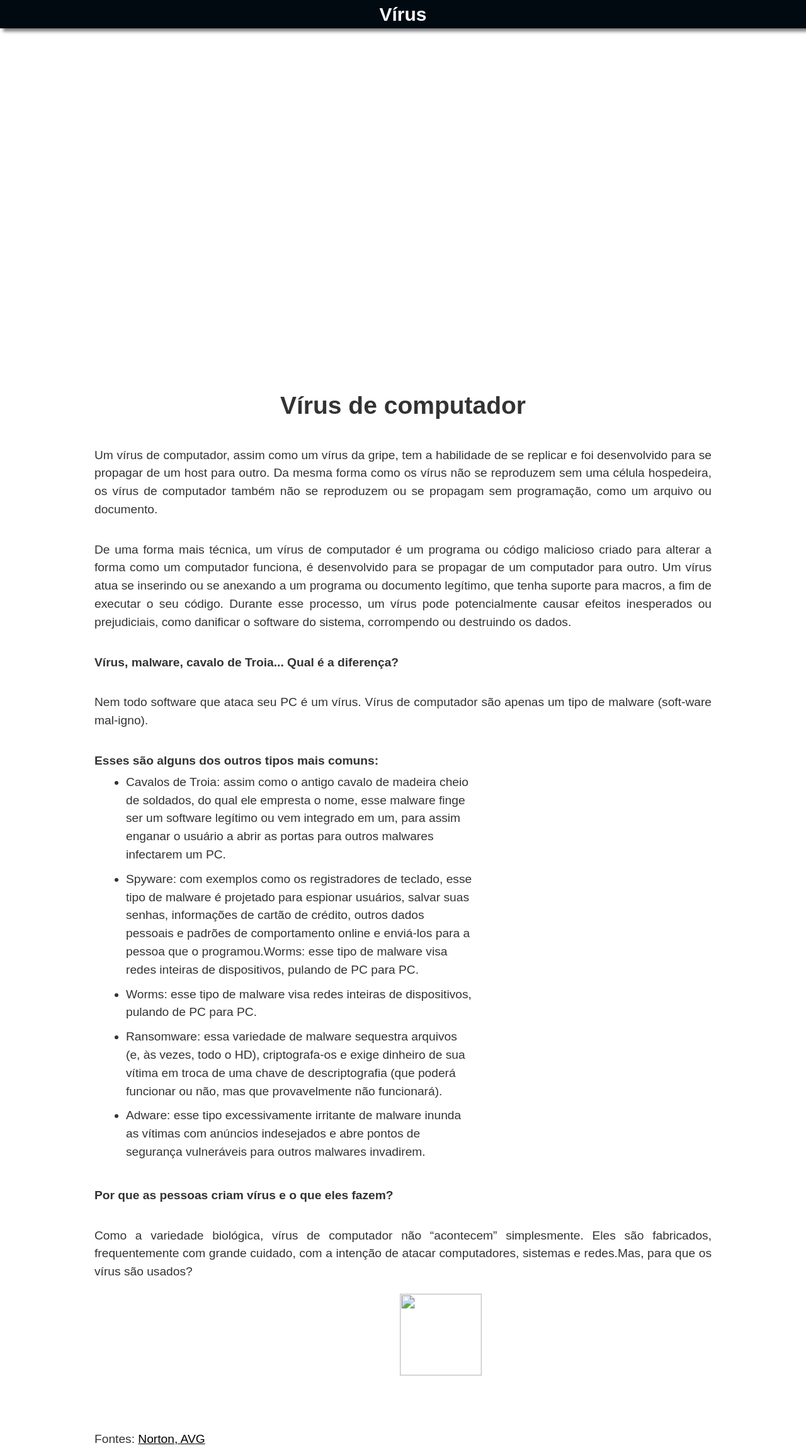
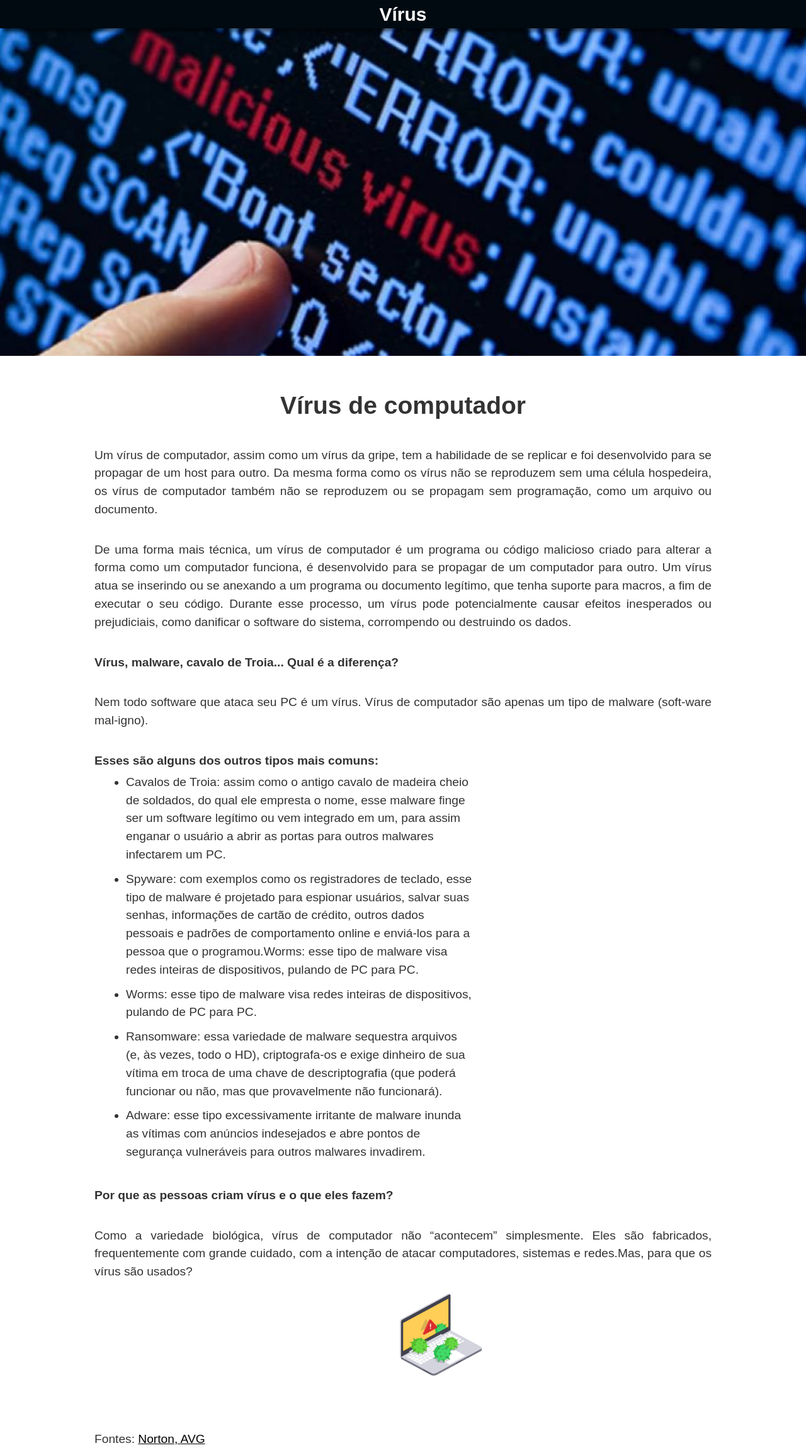
Before and after one commit to ABADDON606/Site-V-rus-PC, a plain HTML site: page Ex2.html in a window 1280 px wide. Shown: the whole page at 63% size. Drawn offline with Linux system fonts and the light colour scheme.

Commit message:
Update Ex2.html

```diff
--- a/Ex2.html
+++ b/Ex2.html
@@ -10,7 +10,7 @@
 		</div>
 	<div class="content">
 		<figure class="img-div">
-    		<img id="teste" class="img-div" class="image"src="img/virus3.jpg"/>
+    		<img id="teste" class="img-div" class="image"src="virus3.jpg"/>
 		</figure>
 
 		<section class="tribute-info">
@@ -29,7 +29,7 @@
 	  			</ul>
 	  			<strong><p>Por que as pessoas criam vírus e o que eles fazem?</p></strong>
 	  			<p style="text-align:justify;">Como a variedade biológica, vírus de computador não “acontecem” simplesmente. Eles são fabricados, frequentemente com grande cuidado, com a intenção de atacar computadores, sistemas e redes.Mas, para que os vírus são usados?</p>
-	  			<img class="comp" src="img/computer.png"/>
+	  			<img class="comp" src="computer.png"/>
 	   		<pre>
 
 
```
